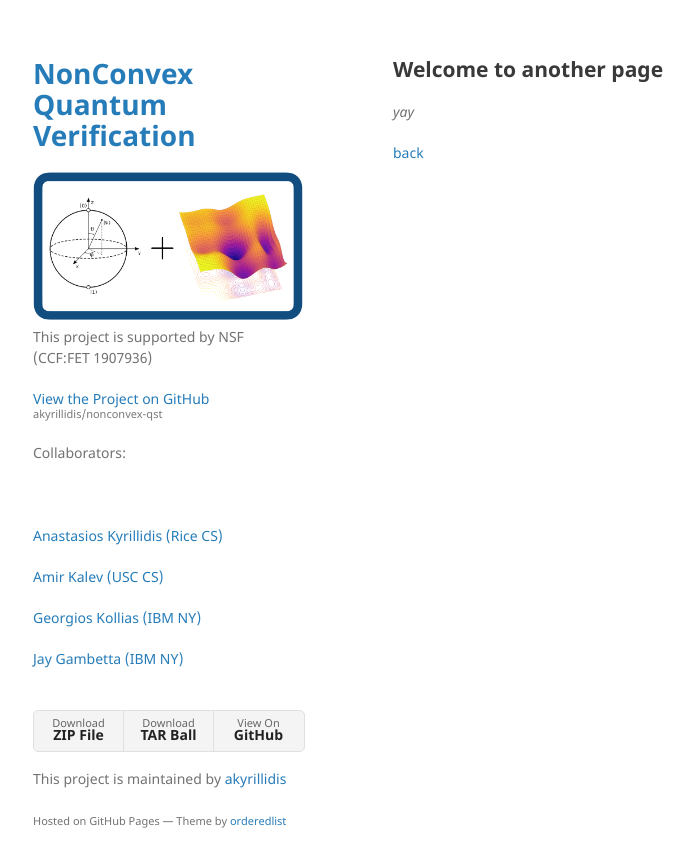
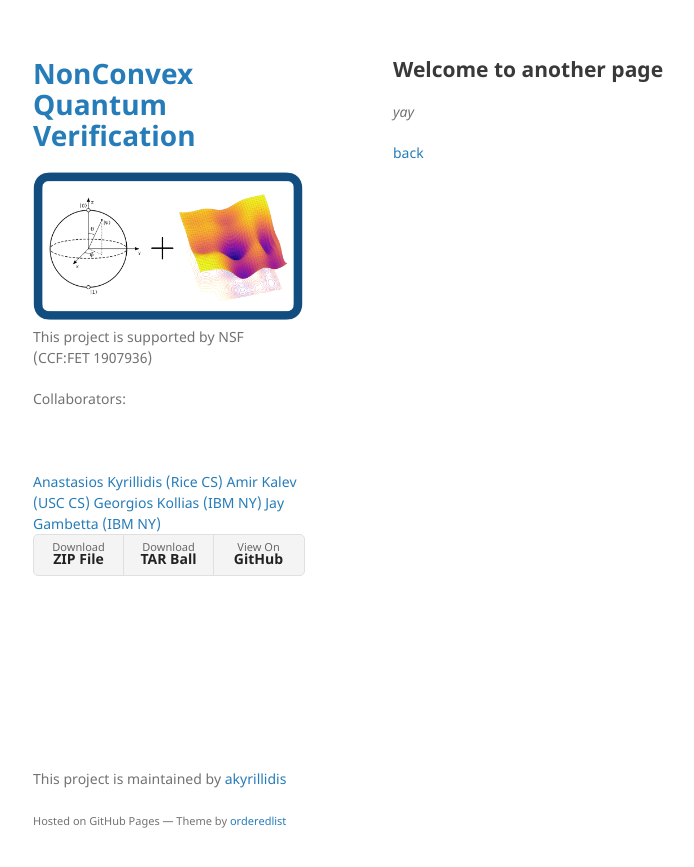
Before and after one commit to akyrillidis/nonconvex-qst, a Jekyll site: the page built from another-page.md, in a window 1280 px wide. Shown: the top 867 px of the page, without its empty margins (177-871 px from the left). Built offline with Jekyll 4.4.1, drawn with Linux system fonts in a browser that asks for light colours; our own code applies the rules of GitHub Pages for plain Markdown files.

Commit message:
Update default.html

```diff
--- a/_layouts/default.html
+++ b/_layouts/default.html
@@ -22,17 +22,13 @@
 
         <p>{{ site.description | default: site.github.project_tagline }}</p>
 
-        {% if site.github.is_project_page %}
-        <p class="view"><a href="{{ site.github.repository_url }}">View the Project on GitHub <small>{{ site.github.repository_nwo }}</small></a></p>
-        {% endif %}
-
         <p class="view">Collaborators:</p>
         <br>
         <br>
-        <p class="view"><a href="">Anastasios Kyrillidis (Rice CS)</a></p>
-        <p class="view"><a href="">Amir Kalev (USC CS)</a></p>
-        <p class="view"><a href="">Georgios Kollias (IBM NY)</a></p>
-        <p class="view"><a href="">Jay Gambetta (IBM NY)</a></p>
+        <a href="">Anastasios Kyrillidis (Rice CS)</a>
+        <a href="">Amir Kalev (USC CS)</a>
+        <a href="">Georgios Kollias (IBM NY)</a>
+        <a href="">Jay Gambetta (IBM NY)</a>
 
         <br>
         {% if site.github.is_user_page %}
```
